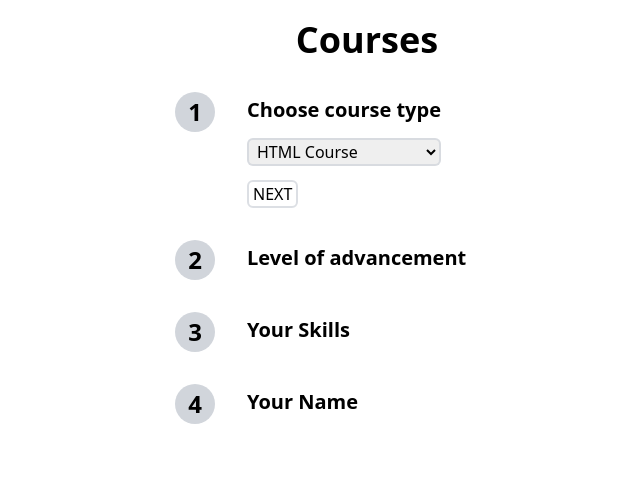
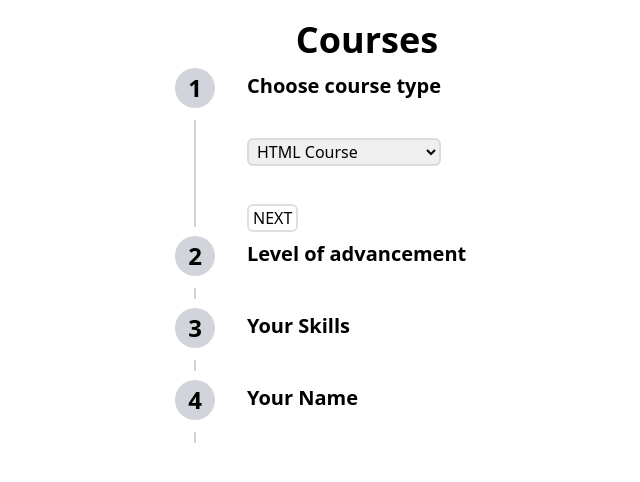
Before and after one commit to Mnigos/conditional-form, a Next.js app: page / in a window 1280 px wide. Shown: the top 482 px of the page, without its empty margins (273-913 px from the left). Built offline with nearby package versions, Linux system fonts and the light colour scheme.

Commit message:
refactor(Form): improve styles

```diff
--- a/components/FormElement.tsx
+++ b/components/FormElement.tsx
@@ -39,9 +39,12 @@ export default function FormElement({
 
   if (!show)
     return (
-      <div className="flex justify-start mt-8 w-96">
-        <div className="flex items-center justify-center w-10 h-10 text-2xl font-semibold bg-gray-300 rounded-full">
-          {stepNumber}
+      <div className="flex justify-start h-16 mt-2 w-96">
+        <div className="flex flex-col items-center">
+          <div className="flex items-center justify-center w-10 h-10 text-2xl font-semibold bg-gray-300 rounded-full">
+            {stepNumber}
+          </div>
+          <div className="w-0.5 h-1/6 mt-3 bg-gray-300"></div>
         </div>
 
         <div className="flex flex-col justify-between mt-1 ml-8">
@@ -51,18 +54,21 @@ export default function FormElement({
     )
 
   return (
-    <div className="flex justify-start mt-8 w-96">
-      <div className="flex items-center justify-center w-10 h-10 text-2xl font-semibold bg-gray-300 rounded-full">
-        {stepNumber}
+    <div className="flex justify-start h-40 mt-2 w-96">
+      <div className="flex flex-col items-center">
+        <div className="flex items-center justify-center w-10 h-10 text-2xl font-semibold bg-gray-300 rounded-full">
+          {stepNumber}
+        </div>
+        <div className="w-0.5 h-2/3 mt-3 bg-gray-300"></div>
       </div>
 
-      <div className="flex flex-col justify-between mt-1 ml-8 h-28">
+      <div className="flex flex-col justify-between h-full mt-1 ml-8">
         <label className="text-xl font-semibold">{title}</label>
 
         {options && !checkbox ? (
           <select name={name} value={value} onChange={onChange as OnChange}>
             {options?.map((option, index) => (
-              <option value={option} key={index}>
+              <option value={option} key={index} className="cursor-pointer">
                 {option}
               </option>
             ))}
@@ -93,7 +99,7 @@ export default function FormElement({
 
         <div>
           {!!goToBackStep && (
-            <button className="btn" onClick={goToBackStep}>
+            <button className="mr-4 btn" onClick={goToBackStep}>
               Back
             </button>
           )}
--- a/styles/globals.css
+++ b/styles/globals.css
@@ -15,6 +15,9 @@
     @apply border-opacity-75;
     @apply rounded-md;
     @apply hover:border-gray-400;
+    @apply transition;
+    @apply duration-500;
+    @apply ease-in-out;
   }
 
   select, input {
@@ -27,9 +30,15 @@
     @apply focus:outline-none;
     @apply focus:border-gray-400;
     @apply hover:border-gray-400;
+    @apply transition;
+    @apply duration-500;
+    @apply ease-in-out;
   }
 
-  select > option {
+  select > * {
     @apply cursor-pointer;
+    @apply transition;
+    @apply duration-500;
+    @apply ease-in-out;
   }
 }
```
